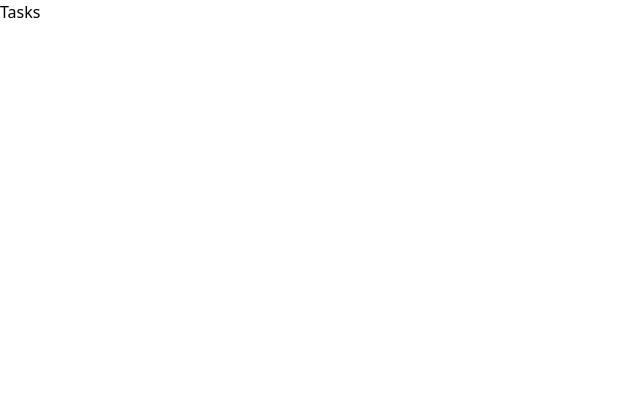
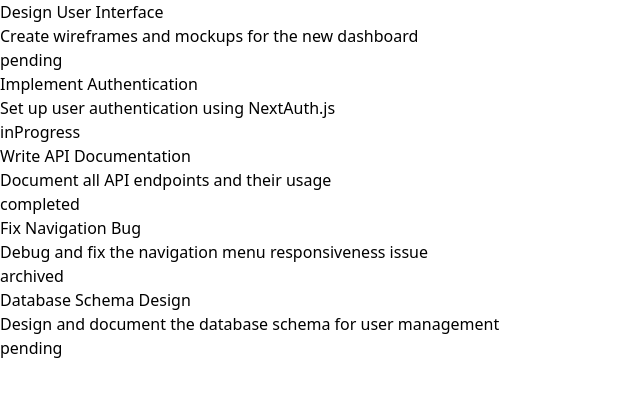
Before and after one commit to danielgavidia/fractal-pm, a Next.js app in the folder frontend/: page /tasks in a window 1280 px wide. Shown: the top 396 px of the page, without its empty margins (0-640 px from the left). Built offline with nearby package versions, Linux system fonts and the light colour scheme.

Commit message:
Created store for Task state

```diff
--- a/frontend/src/app/tasks/page.tsx
+++ b/frontend/src/app/tasks/page.tsx
@@ -1,7 +1,18 @@
+"use client";
+
+import TaskRow from "@/components/TaskRow";
+import { taskStore } from "@/stores/taskStore";
 import React from "react";
 
 const page = () => {
-  return <div>Tasks</div>;
+  const { tasks } = taskStore();
+  return (
+    <div>
+      {tasks.map((task, key) => (
+        <TaskRow key={key} task={task} />
+      ))}
+    </div>
+  );
 };
 
 export default page;
--- a/frontend/src/store/storeTasks.ts
+++ /dev/null
@@ -1 +0,0 @@
-import { create } from "zustand";
--- /dev/null
+++ b/frontend/src/stores/taskStore.ts
@@ -0,0 +1,11 @@
+import { Task } from "@/types/types";
+import { create } from "zustand";
+import { dummyTasks } from "@/api/dummyData";
+
+interface TaskStoreState {
+  tasks: Task[];
+}
+
+export const taskStore = create<TaskStoreState>((set) => ({
+  tasks: dummyTasks,
+}));
```
